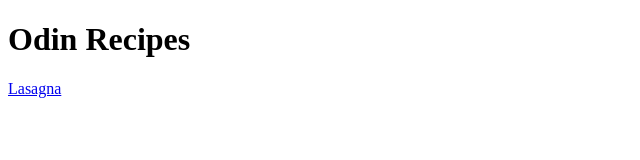
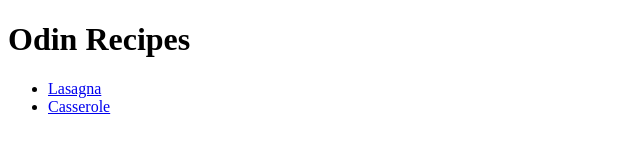
Before and after one commit to darlich42/odin-recipes, a plain HTML site: page index.html in a window 1280 px wide. Shown: the whole page, without its empty margins (0-640 px from the left). Drawn offline with Linux system fonts and the light colour scheme.

Commit message:
add casserole page to index

```diff
--- a/index.html
+++ b/index.html
@@ -8,6 +8,9 @@
 </head>
 <body>
     <h1>Odin Recipes</h1>
-    <a href="./recipes/lasagna.html">Lasagna</a>
+    <ul>
+      <li><a href="./recipes/lasagna.html">Lasagna</a></li>
+      <li><a href="./recipes/casserole.html">Casserole</a></li>
+    </ul>
 </body>
 </html>
```
